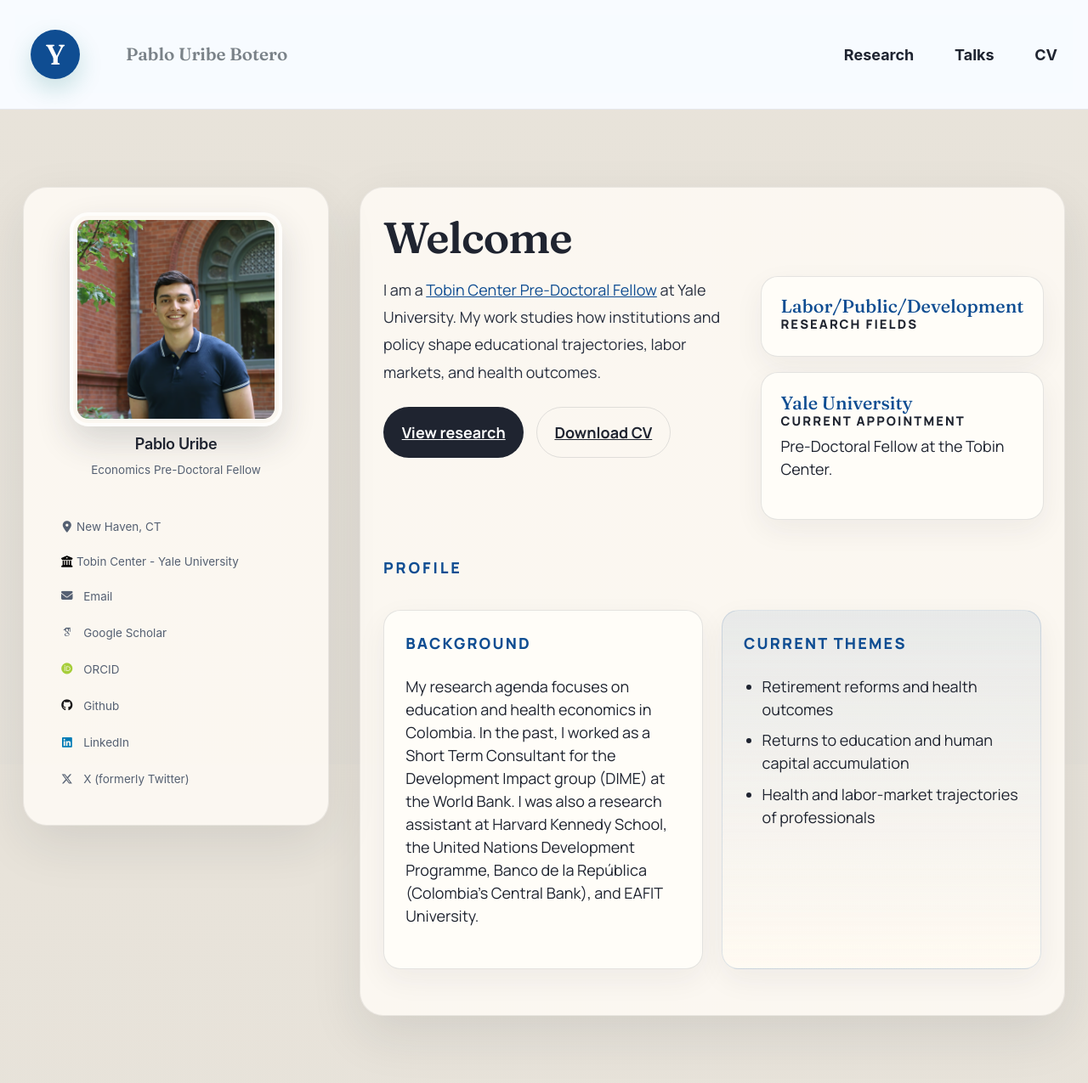
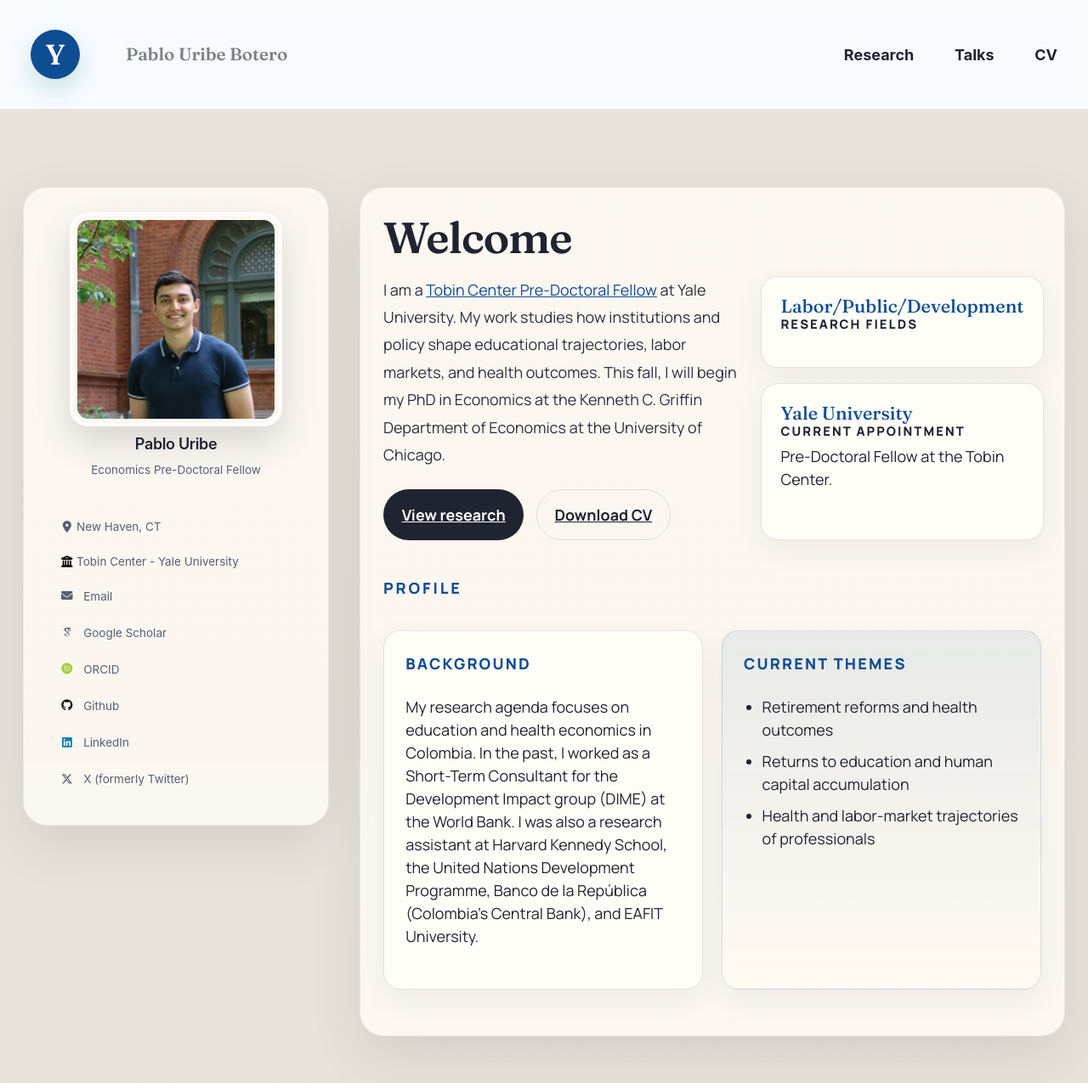
Before and after one commit to PabloUribeB/PabloUribeB.github.io, a Jekyll site: the page built from _pages/about.md, in a window 1280 px wide and 1400 px high. Shown: the top 1275 px of the window at 85% size. Built offline with Jekyll 4.4.1, drawn with Linux system fonts in a browser that asks for light colours; some web fonts are replaced.

Commit message:
Update about.md

```diff
--- a/_pages/about.md
+++ b/_pages/about.md
@@ -10,7 +10,7 @@ redirect_from:
 <section class="home-hero">
   <div class="home-hero__copy">
     <p class="home-hero__lead">
-      I am a <a href="https://tobin.yale.edu/people/pablo-uribe" target="_blank">Tobin Center Pre-Doctoral Fellow</a> at Yale University. My work studies how institutions and policy shape educational trajectories, labor markets, and health outcomes.
+      I am a <a href="https://tobin.yale.edu/people/pablo-uribe" target="_blank">Tobin Center Pre-Doctoral Fellow</a> at Yale University. My work studies how institutions and policy shape educational trajectories, labor markets, and health outcomes. This fall, I will begin my PhD in Economics at the Kenneth C. Griffin Department of Economics at the University of Chicago.
     </p>
     <div class="home-hero__actions">
       <a class="home-pill home-pill--primary" href="/publications/">View research</a>
@@ -38,7 +38,7 @@ redirect_from:
     <div class="editorial-card">
     <p class="editorial-card__label">Background</p>
       <p>
-        My research agenda focuses on education and health economics in Colombia. In the past, I worked as a Short Term Consultant for the Development Impact group (DIME) at the World Bank. I was also a research assistant at Harvard Kennedy School, the United Nations Development Programme, Banco de la República (Colombia's Central Bank), and EAFIT University.
+        My research agenda focuses on education and health economics in Colombia. In the past, I worked as a Short-Term Consultant for the Development Impact group (DIME) at the World Bank. I was also a research assistant at Harvard Kennedy School, the United Nations Development Programme, Banco de la República (Colombia's Central Bank), and EAFIT University.
       </p>
     </div>
     <div class="editorial-card editorial-card--accent">
```
